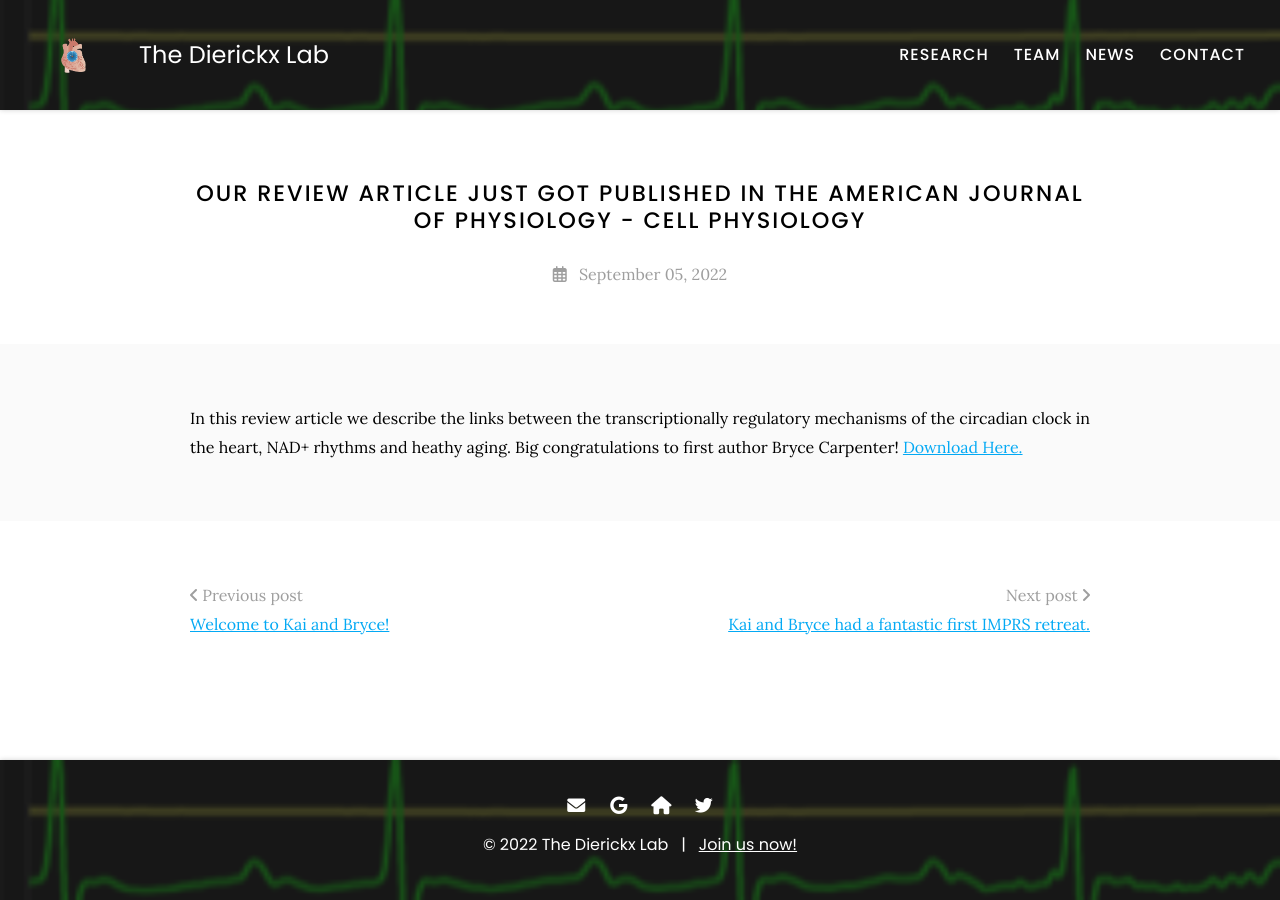
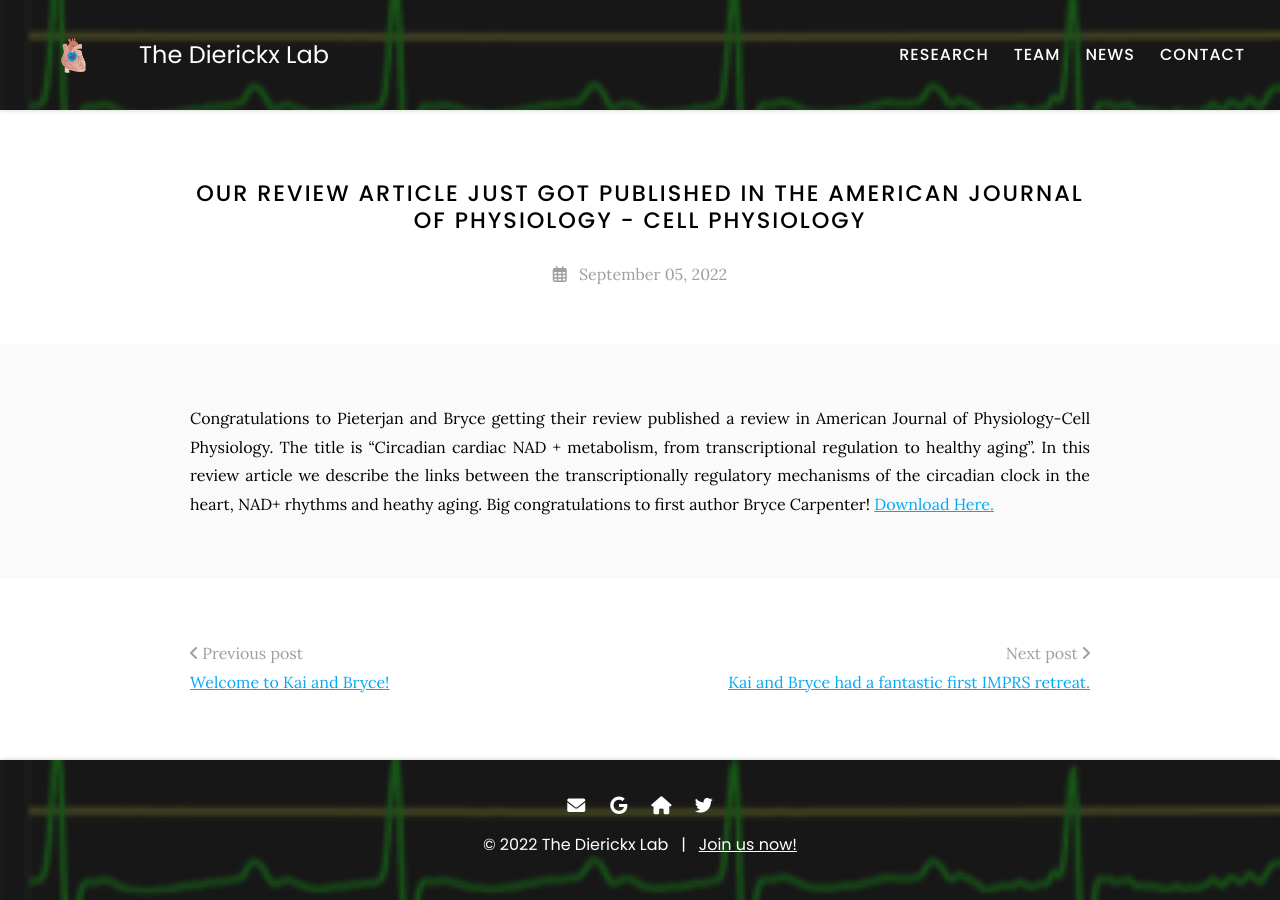
Before and after one commit to theDierickxLab/theDierickxLab, a Jekyll site: the page built from _posts/2022-09-05-review.md, in a window 1280 px wide. Built offline with Jekyll 4.4.1, drawn with Linux system fonts in a browser that asks for light colours.

Commit message:
Update 2022-09-05-review.md

```diff
--- a/_posts/2022-09-05-review.md
+++ b/_posts/2022-09-05-review.md
@@ -3,6 +3,6 @@
 ---
 
 
- In this review article we describe the links between the transcriptionally regulatory mechanisms of the circadian clock in the heart, NAD+ rhythms and heathy aging. Big congratulations to first author Bryce Carpenter! [Download Here.](https://pubmed.ncbi.nlm.nih.gov/36062878/)
+Congratulations to Pieterjan and Bryce getting their review published a review in American Journal of Physiology-Cell Physiology. The title is "Circadian cardiac NAD + metabolism, from transcriptional regulation to healthy aging". In this review article we describe the links between the transcriptionally regulatory mechanisms of the circadian clock in the heart, NAD+ rhythms and heathy aging. Big congratulations to first author Bryce Carpenter! [Download Here.](https://pubmed.ncbi.nlm.nih.gov/36062878/)
 
 {:.center}
```
